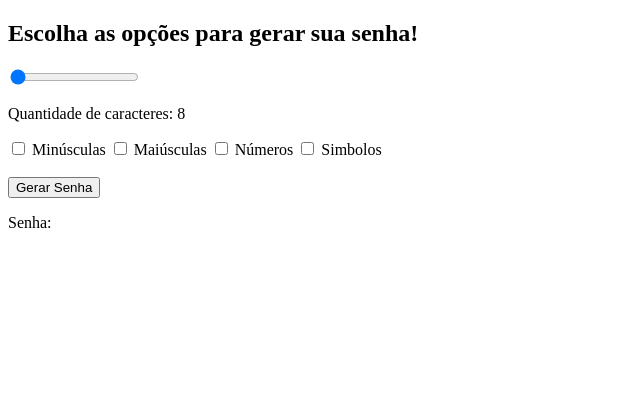
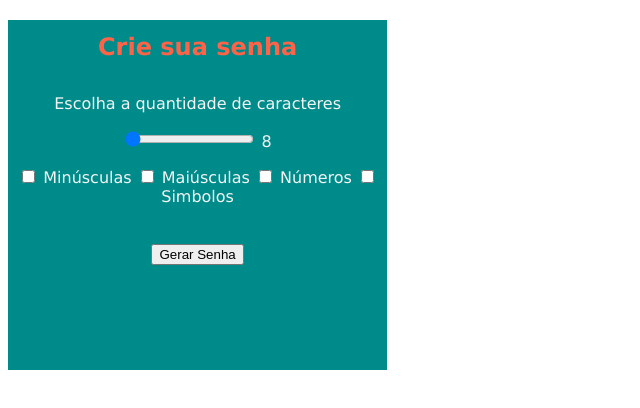
Before and after one commit to wivsonmachado/passwordGenerator, a plain HTML site: page index.html in a window 1280 px wide. Shown: the whole page, without its empty margins (0-640 px from the left). Drawn offline with Linux system fonts and the light colour scheme.

Commit message:
implementação de estilo css

```diff
--- a/index.html
+++ b/index.html
@@ -6,19 +6,25 @@
     <meta name="viewport" content="width=device-width, initial-scale=1.0">
     <title>Gerador de Senha</title>
     <script src="passwordGenerator.js"></script>
+    <link rel="stylesheet" href="style.css">
 </head>
 <body>
-    <div>
-        <h2>Escolha as opções para gerar sua senha!</h2>
+    <div id="container">
+        <h2 id="titulo">Crie sua senha</h2>
+        <p>Escolha a quantidade de caracteres</p>
         <input type="range" min="8" max="30" value="8" class="slider" id="sliderRange" oninput="sizeNumber()">
-        <p>Quantidade de caracteres: <span id="saida">8</span></p>
-        <input type="checkbox" id="lower"> Minúsculas
-        <input type="checkbox" id="upper"> Maiúsculas
-        <input type="checkbox" id="numeros"> Números
-        <input type="checkbox" id="simbolos"> Simbolos
+        <span id="saida">8</span></p>
+        <div id="option">
+            <input type="checkbox" id="lower"> Minúsculas
+            <input type="checkbox" id="upper"> Maiúsculas
+            <input type="checkbox" id="numeros"> Números
+            <input type="checkbox" id="simbolos"> Simbolos
+        </div>
+
+
         <br><br>
         <button onclick="passwordGenerator(sizeNumber(),checkNumber())">Gerar Senha</button>
-        <p>Senha: <span id="result"></span></p>
+        <p><span id="result"></span></p>
 
     </div>
 </body>
--- /dev/null
+++ b/style.css
@@ -0,0 +1,15 @@
+#container{
+    width: 30%;
+    height: 350px;
+    background-color: darkcyan;
+    color: whitesmoke;
+    font-family: Verdana, Geneva, Tahoma, sans-serif;
+    text-align: center;
+
+}
+
+#titulo{
+    padding: 10pt;
+    color: tomato;
+    text-align: center;
+}
```
